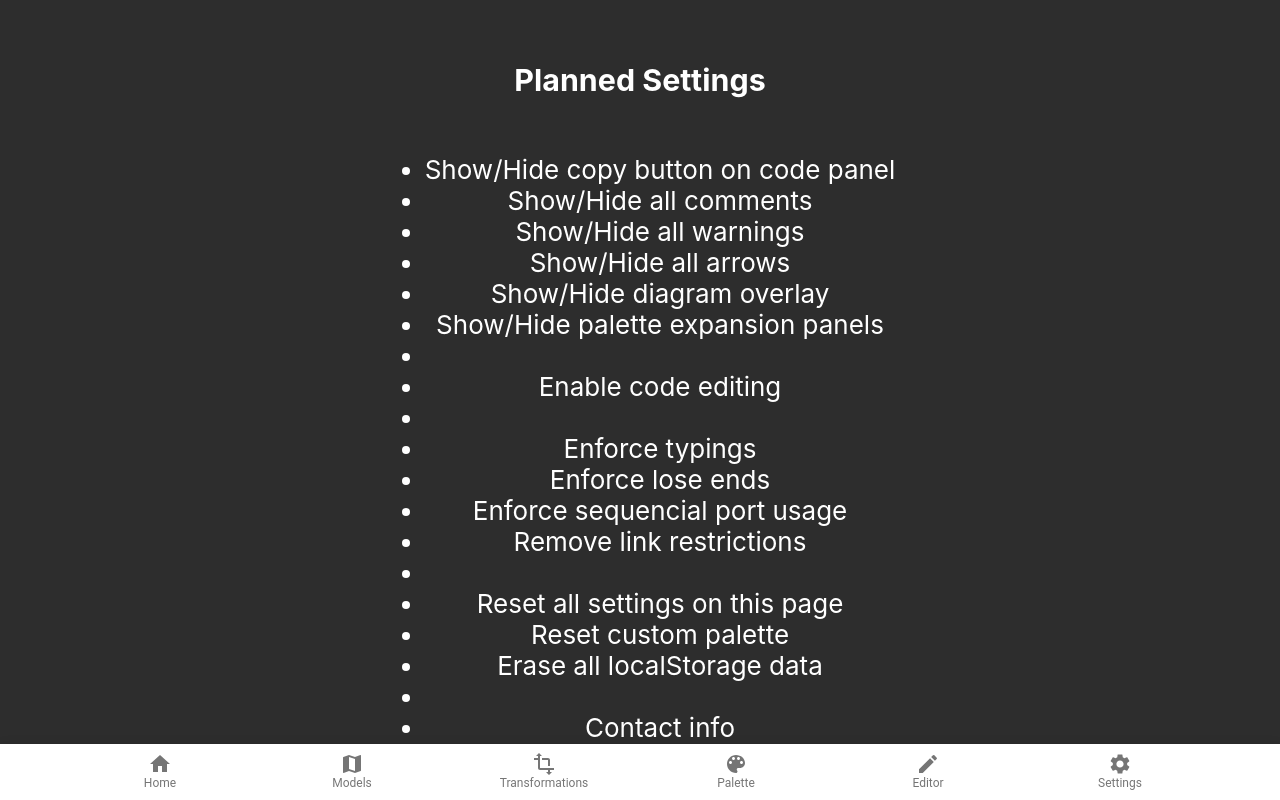
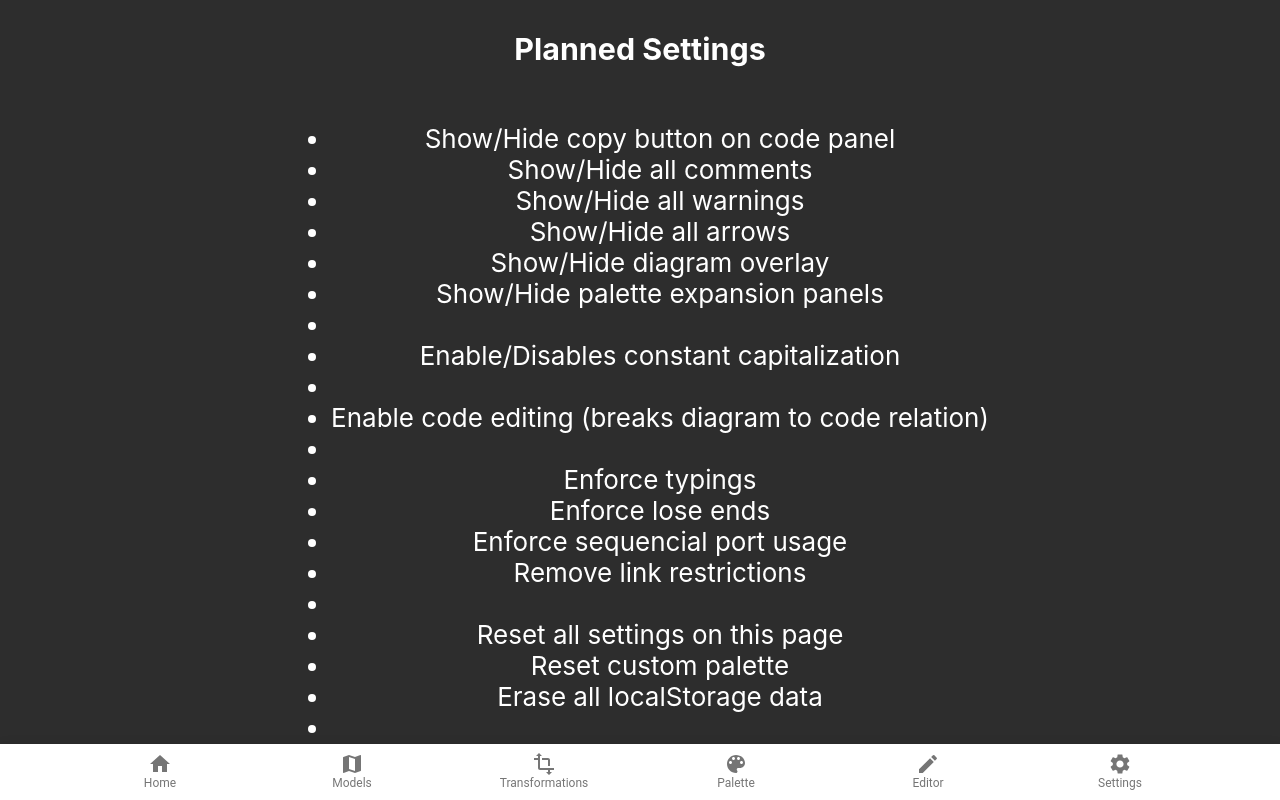
Before and after one commit to rzfzr/MDD4CPD-Legacy, a React (Create React App) app: page /mdd4/settings in a window 1280 px wide. Built offline with nearby package versions, Linux system fonts and the light colour scheme.

Commit message:
Reusing parameter warnings

```diff
--- a/src/components/Code.tsx
+++ b/src/components/Code.tsx
@@ -219,16 +219,15 @@ function generateCode(model: any): { code: string, problems: any[] } {
                 logics.push(n)
                 break
             case 'variable':
-                break
             case 'parameter':
+                console.log(n);
                 if (hasLink) {
                     n.ports.forEach((port: any) => {
-                        console.log('port', port)
                         if (port.links.length > 1) {
-                            warn(`This parameter has more than one link in the same ${port.label} port.`, [n])
+                            warn(`This ${n.name.toLowerCase()} has more than one link in the same ${port.label} port.`, [n])
                         } else {
                             if (port.links.length === 0)
-                                warn('This parameter is not being used.', [n])
+                                warn(`This ${n.name.toLowerCase()} is not being used.`, [n])
                         }
                     });
                 }
--- a/src/pages/Settings.tsx
+++ b/src/pages/Settings.tsx
@@ -10,7 +10,9 @@ export default function PalettePage() {
             <li>Show/Hide diagram overlay</li>
             <li>Show/Hide palette expansion panels</li>
             <li></li>
-            <li>Enable code editing</li>
+            <li>Enable/Disables constant capitalization</li>
+            <li></li>
+            <li>Enable code editing (breaks diagram to code relation)</li>
             <li></li>
             <li>Enforce typings</li>
             <li>Enforce lose ends</li>
--- a/src/paletteNodes.js
+++ b/src/paletteNodes.js
@@ -346,7 +346,7 @@ export default [{
         ]
     },
     {
-        name: 'Parameters',
+        name: 'Parameter(s)',
         color: 'pink',
         extras: {
             type: 'parameter'
```
